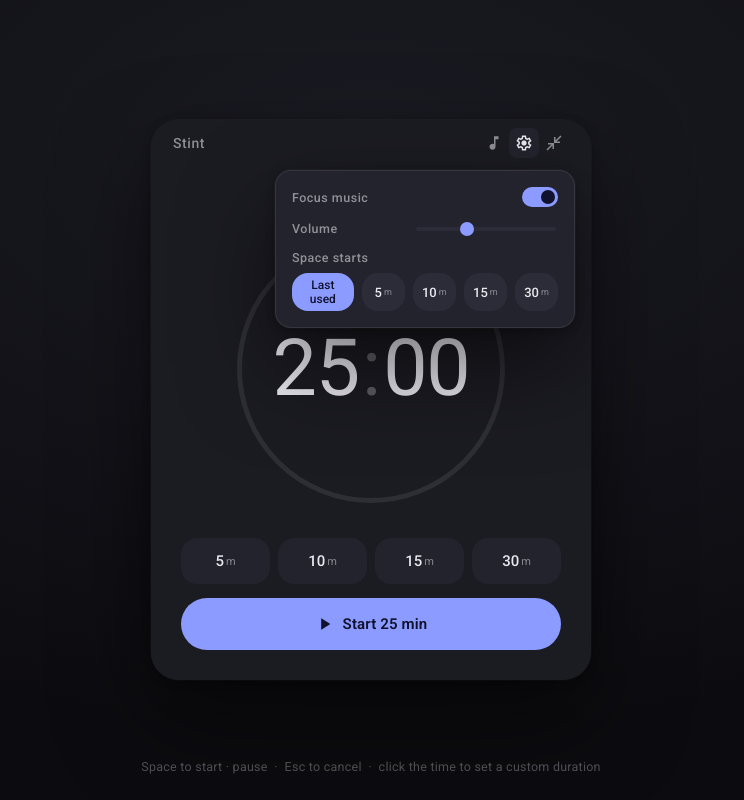
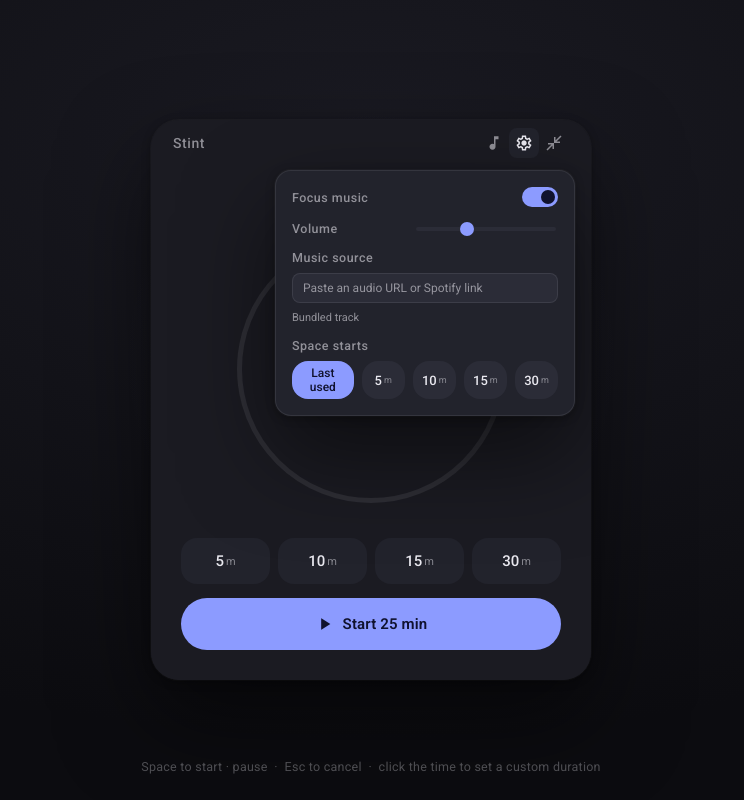
Before and after one commit to PierrickMartos/stint, a website built with Vite: page index.html in a window 1280 px wide. Both pictures are taken after a click on the button "settings". Shown: the whole page, without its empty margins (269-1013 px from the left). Built offline with nearby package versions, Linux system fonts and the light colour scheme.

Commit message:
Add Music source field to settings (audio URL / Spotify link)

```diff
--- a/index.html
+++ b/index.html
@@ -58,6 +58,13 @@
           <span class="settings-label">Volume</span>
           <input class="volume-slider" id="music-volume" type="range" min="0" max="100"
                  aria-label="Focus music volume" />
+        </div>
+        <div class="settings-row column">
+          <span class="settings-label">Music source</span>
+          <input class="source-input" id="music-source" type="text"
+                 placeholder="Paste an audio URL or Spotify link"
+                 aria-label="Music source" spellcheck="false" autocomplete="off" />
+          <span class="settings-hint" id="music-source-hint">Bundled track</span>
         </div>
         <div class="settings-row column">
           <span class="settings-label">Space starts</span>
--- a/src/main.ts
+++ b/src/main.ts
@@ -8,7 +8,7 @@ import './styles.css';
 import { fmt, parseDuration } from './format';
 import { TimerEngine } from './engine';
 import { AlarmAdapter } from './alarm';
-import { MusicAdapter } from './music';
+import { MusicAdapter, sourceLabel } from './music';
 import { loadSettings, saveSettings } from './settings';
 import { isTauri, resizeWindow, wireDragRegions } from './shell';
 
@@ -85,6 +85,7 @@ function render(): void {
 const settings = loadSettings();
 MusicAdapter.setEnabled(settings.music);
 MusicAdapter.setVolume(settings.volume);
+MusicAdapter.setSource(settings.musicSource);
 
 const engine = new TimerEngine(AlarmAdapter, MusicAdapter, render);
 
@@ -163,6 +164,8 @@ const settingsBtn = $('toggle-settings');
 const musicToggle = $('music-toggle');
 const muteBtns = [$('mute-btn'), $('mute-btn-compact')];
 const volumeSlider = $<HTMLInputElement>('music-volume');
+const sourceInput = $<HTMLInputElement>('music-source');
+const sourceHint = $('music-source-hint');
 const settingsPresetRow = $('settings-preset-row');
 const settingsPresetLast = $('settings-preset-last');
 
@@ -179,6 +182,8 @@ function renderSettings(): void {
     b.title = settings.music ? 'Mute focus music' : 'Unmute focus music';
   });
   volumeSlider.value = String(Math.round(settings.volume * 100));
+  sourceInput.value = settings.musicSource;
+  sourceHint.textContent = sourceLabel(settings.musicSource);
   settingsPresetLast.classList.toggle('selected', settings.defaultPresetMin == null);
   presetChips.forEach(([min, btn]) =>
     btn.classList.toggle('selected', settings.defaultPresetMin === min),
@@ -217,6 +222,18 @@ volumeSlider.addEventListener('input', () => {
   settings.volume = Number(volumeSlider.value) / 100;
   saveSettings(settings);
   MusicAdapter.setVolume(settings.volume);
+});
+
+// Hint tracks the detected mode live while typing; the source itself applies
+// on change (Enter/blur) so playback doesn't restart on every keystroke.
+sourceInput.addEventListener('input', () => {
+  sourceHint.textContent = sourceLabel(sourceInput.value);
+});
+sourceInput.addEventListener('change', () => {
+  settings.musicSource = sourceInput.value.trim();
+  saveSettings(settings);
+  MusicAdapter.setSource(settings.musicSource);
+  renderSettings();
 });
 
 function selectDefaultPreset(min: number | null): void {
--- a/src/styles.css
+++ b/src/styles.css
@@ -214,6 +214,17 @@ html.in-tauri .window {
   background: var(--accent); border: none;
 }
 
+/* music source input + detected-mode hint */
+.source-input {
+  width: 100%; box-sizing: border-box; padding: 7px 10px;
+  background: var(--surface3); border: 1px solid var(--outline);
+  border-radius: 8px; color: var(--text);
+  font: inherit; font-size: 12px; outline: none;
+}
+.source-input:focus { border-color: var(--accent); }
+.source-input::placeholder { color: var(--text-dim); }
+.settings-hint { font-size: 11px; color: var(--text-dim); }
+
 /* default-preset chips: settings panel buttons sit on the panel surface */
 .settings-panel .preset-btn { background: var(--surface3); }
 .settings-panel .preset-btn:hover { background: var(--panel); }
```
